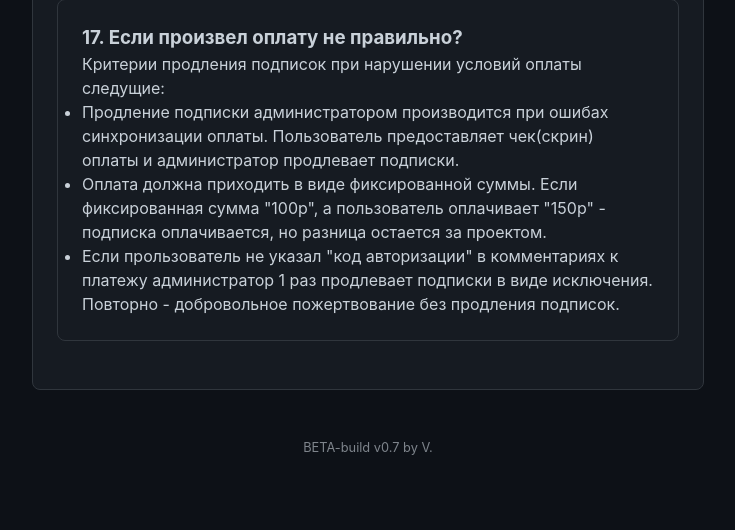
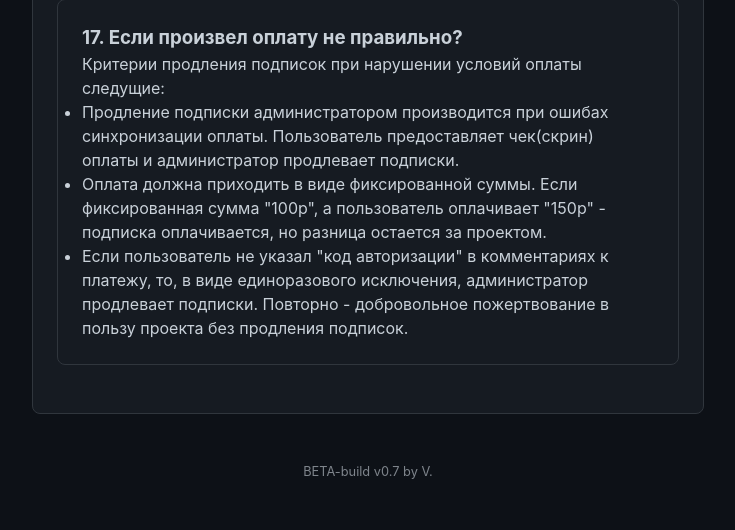
Before and after one commit to by-vshrd/web_panel, a Django app: page /accounts/faq/ in a window 1280 px wide. Shown: the part 3393-3923 px from the top of the page, without its empty margins (272-1007 px from the left). Before the commit the page ends 3848 px from the top, so only its background shows below. Run offline with Django 5.2, Linux system fonts and the light colour scheme; data that the repository does not hold is empty.

Commit message:
dev_build_07

```diff
--- a/templates/faq.html
+++ b/templates/faq.html
@@ -111,7 +111,7 @@
   <ul>
       <li>Продление подписки администратором производится при ошибах синхронизации оплаты. Пользователь предоставляет чек(скрин) оплаты и администратор продлевает подписки.</li>
       <li>Оплата должна приходить в виде фиксированной суммы. Если фиксированная сумма "100р", а пользователь оплачивает "150р" - подписка оплачивается, но разница остается за проектом.</li>
-      <li>Если прользователь не указал "код авторизации" в комментариях к платежу администратор 1 раз продлевает подписки в виде исключения. Повторно - добровольное пожертвование без продления подписок.</li>
+      <li>Если пользователь не указал "код авторизации" в комментариях к платежу, то, в виде единоразового исключения, администратор продлевает подписки. Повторно - добровольное пожертвование в пользу проекта без продления подписок.</li>
   </ul>
   </p>
 </div>
```
